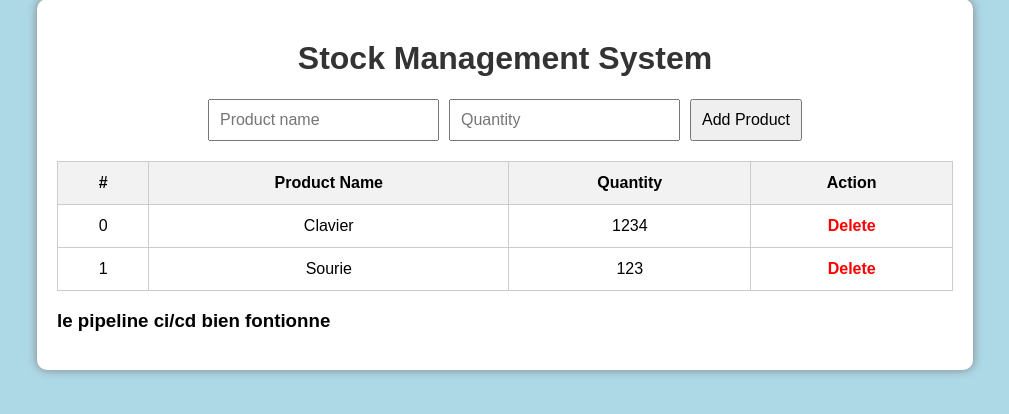
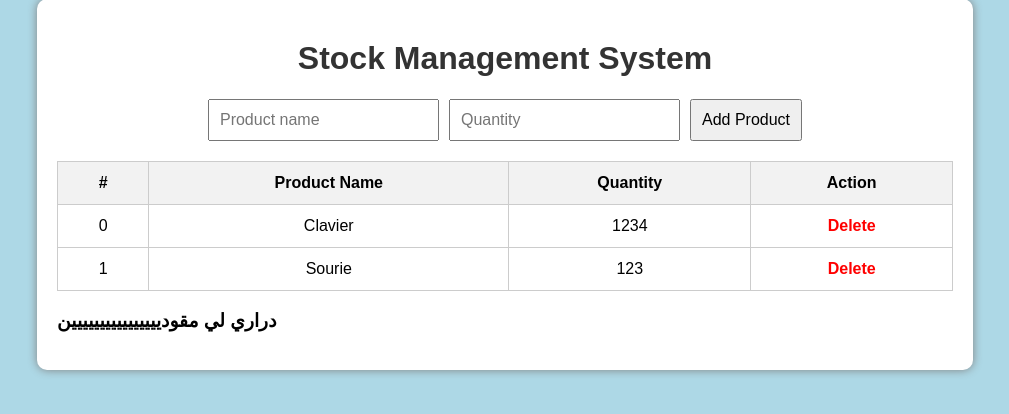
Before and after one commit to BOULATARM/stock-devops-project, a Flask app: page / in a window 1280 px wide. Shown: the part 41-455 px from the top of the page, without its empty margins (135-1144 px from the left). Run offline with Flask 3, Linux system fonts and the light colour scheme; data comes from the database, SQL or seed files in the repository; parts of the project's set-up code (start-up, migrations or seed data) failed here and were passed over.

Commit message:
Mise a Jour

```diff
--- a/app/templates/index.html
+++ b/app/templates/index.html
@@ -98,7 +98,7 @@
             </tr>
             {% endfor %}
         </table>
-            <h3>le pipeline ci/cd bien fontionne</h3>
+            <h3>دراري لي مقوديييييييييييييييين</h3>
     </div>
 </body>
 </html>
```
